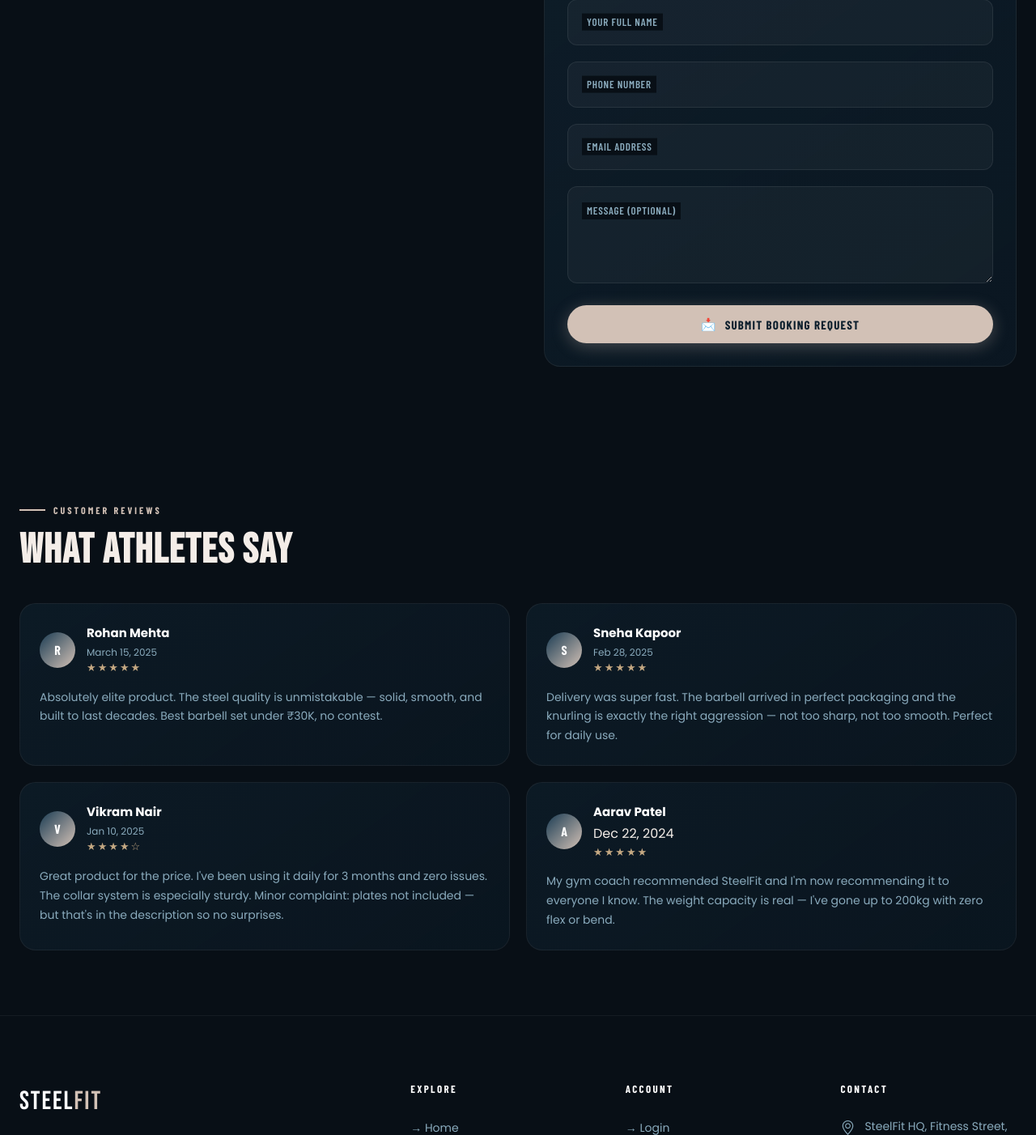
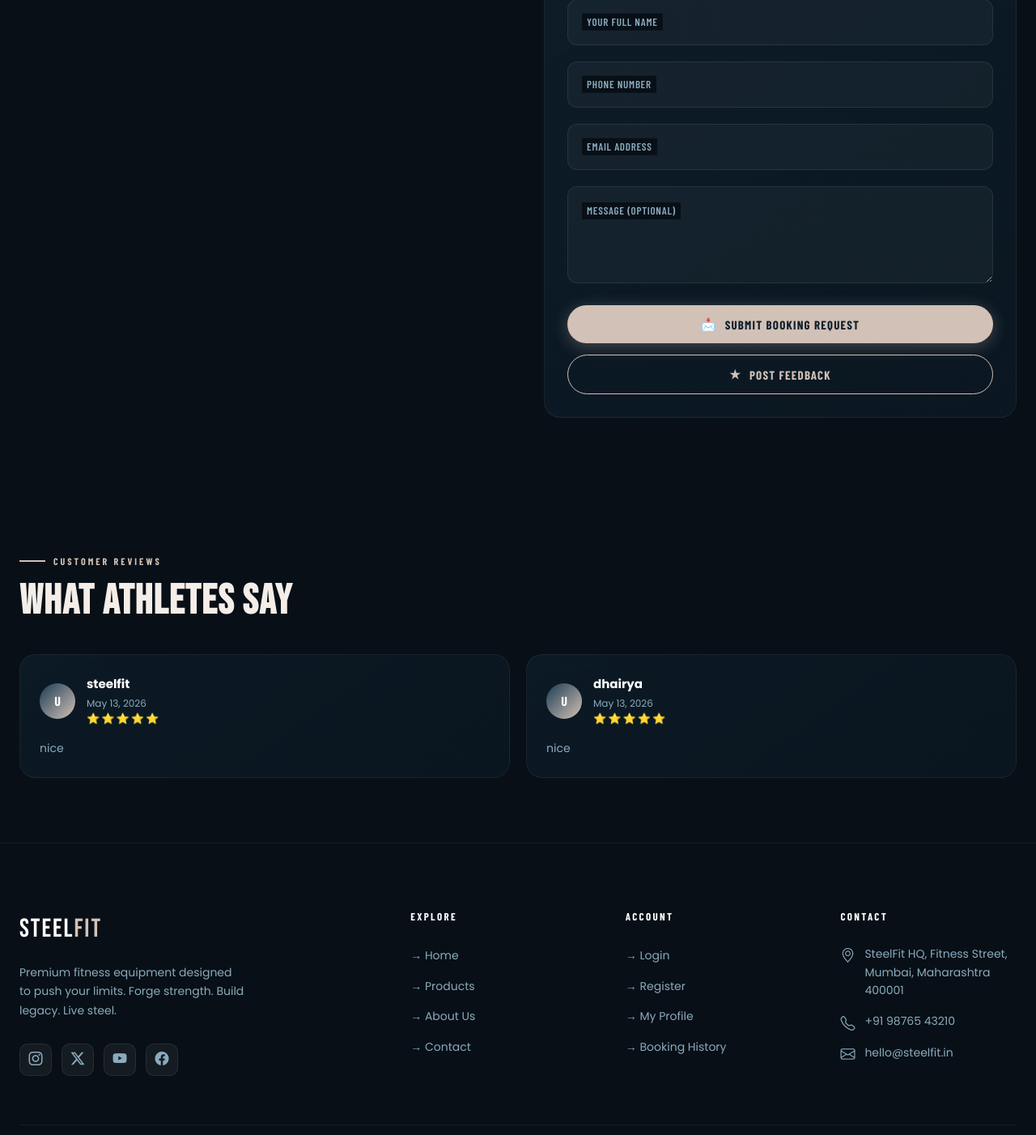
Before and after one commit to Vardan1564/SteelFit-Fitness-Sports, a Django app: page /product/product_detail/2/ in a window 1280 px wide. Shown: the part 884-2286 px from the top of the page at 81% size. Run offline with Django 5.2, Linux system fonts and the light colour scheme; data comes from the database, SQL or seed files in the repository; both versions use the stored data as it was after the commit; some web fonts are replaced.

Commit message:
feedback | all done

```diff
--- a/products/templates/products/product_detail.html
+++ b/products/templates/products/product_detail.html
@@ -136,6 +136,45 @@
               <span>📩</span> Submit Booking Request
             </button>
           </form>
+
+          <button type="button" class="btn btn--outline btn--full feedback-toggle" id="feedbackToggle" aria-expanded="false" aria-controls="feedback-form">
+            <span>&#9733;</span> Post Feedback
+          </button>
+
+          <div class="feedback-form-wrap" id="feedback-form" hidden>
+            <div class="feedback-form__header">
+              <div>
+                <div class="feedback-form__eyebrow">Product Feedback</div>
+                <h3 class="feedback-form__title">Rate Your Experience</h3>
+              </div>
+            </div>
+
+            <form class="feedback-form" method="POST" action="{% url 'feedback' %}" >
+              {% csrf_token %}
+              <input type="hidden" name="product" value="{{ product.id }}" />
+              <div class="feedback-rating" aria-label="Rating">
+                <input type="radio" id="rating5" name="rating" value="5" checked />
+                <label for="rating5" title="5 stars">&#9733;</label>
+                <input type="radio" id="rating4" name="rating" value="4" />
+                <label for="rating4" title="4 stars">&#9733;</label>
+                <input type="radio" id="rating3" name="rating" value="3" />
+                <label for="rating3" title="3 stars">&#9733;</label>
+                <input type="radio" id="rating2" name="rating" value="2" />
+                <label for="rating2" title="2 stars">&#9733;</label>
+                <input type="radio" id="rating1" name="rating" value="1" />
+                <label for="rating1" title="1 star">&#9733;</label>
+              </div>
+
+              <div class="form-group form-group--textarea">
+                <textarea id="feedbackMessage" name="message" placeholder="message" rows="4" required></textarea>
+                <label for="feedbackMessage">Your Feedback</label>
+              </div>
+
+              <button type="submit" class="btn btn--primary btn--full">
+                <span>&#10003;</span> Submit Feedback
+              </button>
+            </form>
+          </div>
         </div>
 
       </div><!-- /info -->
@@ -158,10 +197,10 @@
             <div>
               <div class="review-card__name">{{ review.user.get_full_name|default:review.user.username }}</div>
               <div class="review-card__date">{{ review.created_at|date:"M d, Y" }}</div>
-              <div class="review-card__stars">{{ review.stars|default:"★★★★★" }}</div>
+              <div class="review-card__stars">{{ review.get_rating_display }}</div>
             </div>
           </div>
-          <p class="review-card__text">{{ review.text }}</p>
+          <p class="review-card__text">{{ review.message }}</p>
         </div>
         {% empty %}
         <div class="review-card">
@@ -273,5 +312,28 @@
       });
     });
   })();
+
+  (function () {
+    const toggle = document.getElementById('feedbackToggle');
+    const feedbackWrap = document.getElementById('feedback-form');
+    if (!toggle || !feedbackWrap) return;
+
+    toggle.addEventListener('click', () => {
+      const isOpening = feedbackWrap.hidden;
+      feedbackWrap.hidden = !isOpening;
+      toggle.setAttribute('aria-expanded', String(isOpening));
+      toggle.classList.toggle('feedback-toggle--active', isOpening);
+      toggle.innerHTML = isOpening
+        ? '<span>&#10005;</span> Hide Feedback Form'
+        : '<span>&#9733;</span> Post Feedback';
+
+      if (isOpening) {
+        requestAnimationFrame(() => {
+          feedbackWrap.scrollIntoView({ behavior: 'smooth', block: 'nearest' });
+        });
+      }
+    });
+
+  })();
 </script>
 {% endblock %}
--- a/products/urls.py
+++ b/products/urls.py
@@ -6,4 +6,5 @@
     path('',views.products, name='products'),
     path('home/',views.home, name='home'),
     path('product_detail/<int:id>/',views.product_detail, name='product_detail'),
+    path('feedback/',views.feedback,name='feedback'),
 ]
--- a/products/views.py
+++ b/products/views.py
@@ -1,7 +1,10 @@
-from django.shortcuts import render,get_object_or_404
+from django.shortcuts import render,get_object_or_404,redirect
 from . import models
 from django.db.models import Count
 from django.contrib.auth.decorators import login_required
+from .forms import FeedbackForm
+from django.contrib import messages
+
 
 
 # Create your views here.
@@ -18,7 +21,32 @@
 
 def product_detail(request, id):
     product = get_object_or_404(
-        models.Products.objects.prefetch_related('category','images'),
+        models.Products.objects.prefetch_related('category','images','feedbacks__user'),
         id = id
     )
-    return render(request,'products/product_detail.html',{'product':product})
+    reviews = product.feedbacks.select_related('user')
+    return render(request,'products/product_detail.html',{'product':product,'reviews':reviews})
+
+@login_required
+def feedback(request):
+    if request.method=="POST":
+       form = FeedbackForm(request.POST)
+
+       if form.is_valid():
+           feedback = form.save(commit=False)
+           models.Feedback.objects.update_or_create(
+               product=feedback.product,
+               user=request.user,
+               defaults={
+                   'rating': feedback.rating,
+                   'message': feedback.message,
+               },
+           )
+           messages.success(request,"Feedback submitted")
+
+           return redirect(request.META.get('HTTP_REFERER','/'))
+       else:
+           messages.error(request,"Unable to submit feedback. Please try again.")
+           return redirect(request.META.get('HTTP_REFERER','/'))
+
+    return redirect('products')
--- a/static/css/style.css
+++ b/static/css/style.css
@@ -2079,6 +2079,106 @@
     margin-bottom: 24px;
 }
 
+.feedback-toggle {
+    margin-top: 14px;
+}
+
+.feedback-toggle--active {
+    background: rgba(210, 193, 182, 0.12);
+    color: var(--light);
+    border-color: rgba(210, 193, 182, 0.35);
+}
+
+.feedback-form-wrap {
+    margin-top: 18px;
+    padding: 22px;
+    border-radius: var(--radius-md);
+    border: 1px solid rgba(210, 193, 182, 0.1);
+    background:
+        linear-gradient(145deg, rgba(210, 193, 182, 0.06), transparent 42%),
+        rgba(8, 15, 22, 0.35);
+    box-shadow: inset 0 1px 0 rgba(255, 255, 255, 0.04);
+    animation: fadeInUp 0.3s ease forwards;
+}
+
+.feedback-form-wrap[hidden] {
+    display: none;
+}
+
+.feedback-form__header {
+    display: flex;
+    align-items: flex-start;
+    justify-content: space-between;
+    gap: 18px;
+    margin-bottom: 18px;
+}
+
+.feedback-form__eyebrow {
+    font-family: var(--font-heading);
+    font-size: 11px;
+    font-weight: 800;
+    letter-spacing: 0.18em;
+    text-transform: uppercase;
+    color: var(--accent);
+    margin-bottom: 4px;
+}
+
+.feedback-form__title {
+    font-family: var(--font-heading);
+    font-size: 20px;
+    font-weight: 800;
+    line-height: 1.1;
+    letter-spacing: 0.05em;
+    text-transform: uppercase;
+    color: var(--white);
+}
+
+.feedback-form__badge {
+    flex-shrink: 0;
+    padding: 6px 10px;
+    border-radius: var(--radius-full);
+    border: 1px solid rgba(138, 171, 189, 0.24);
+    background: rgba(27, 60, 83, 0.35);
+    color: var(--text-muted);
+    font-family: var(--font-heading);
+    font-size: 11px;
+    font-weight: 800;
+    letter-spacing: 0.08em;
+    text-transform: uppercase;
+}
+
+.feedback-rating {
+    display: inline-flex;
+    flex-direction: row-reverse;
+    gap: 8px;
+    padding: 10px 12px;
+    margin-bottom: 18px;
+    border-radius: var(--radius-full);
+    border: 1px solid rgba(210, 193, 182, 0.1);
+    background: rgba(255, 255, 255, 0.04);
+}
+
+.feedback-rating input {
+    position: absolute;
+    opacity: 0;
+    pointer-events: none;
+}
+
+.feedback-rating label {
+    color: rgba(138, 171, 189, 0.45);
+    font-size: 24px;
+    line-height: 1;
+    cursor: pointer;
+    transition: var(--transition);
+}
+
+.feedback-rating label:hover,
+.feedback-rating label:hover~label,
+.feedback-rating input:checked~label {
+    color: var(--accent-warm);
+    text-shadow: 0 0 14px rgba(196, 168, 130, 0.24);
+}
+
 /* Reviews */
 .reviews-section {
     padding: 80px 0;
@@ -3257,6 +3357,14 @@
 
     .cta-section__actions .btn {
         justify-content: center;
+    }
+
+    .feedback-form__header {
+        flex-direction: column;
+    }
+
+    .feedback-form__badge {
+        align-self: flex-start;
     }
 }
 
--- a/templates/baseLayout.html
+++ b/templates/baseLayout.html
@@ -57,7 +57,6 @@
             <li>
               <a href="{% url 'contactus' %}" class="navbar__link">Contact</a>
             </li>
-<<<<<<< HEAD
             {% comment %} {% if user.is_authenticated %}
               {% endcomment %}
               <li>
@@ -65,7 +64,6 @@
               </li>
               {% comment %}
             {% endif %} {% endcomment %}
-=======
              {% if user.is_authenticated %}
 
               <li>
@@ -73,7 +71,6 @@
               </li>
 
             {% endif %}
->>>>>>> fb3d026eca6cbd6c6817641520facf1b8604ef60
           </ul>
 
           <!-- Actions -->
```
Also changed, not shown: products/forms.py (added, +8 -0 lines), db.sqlite3.
